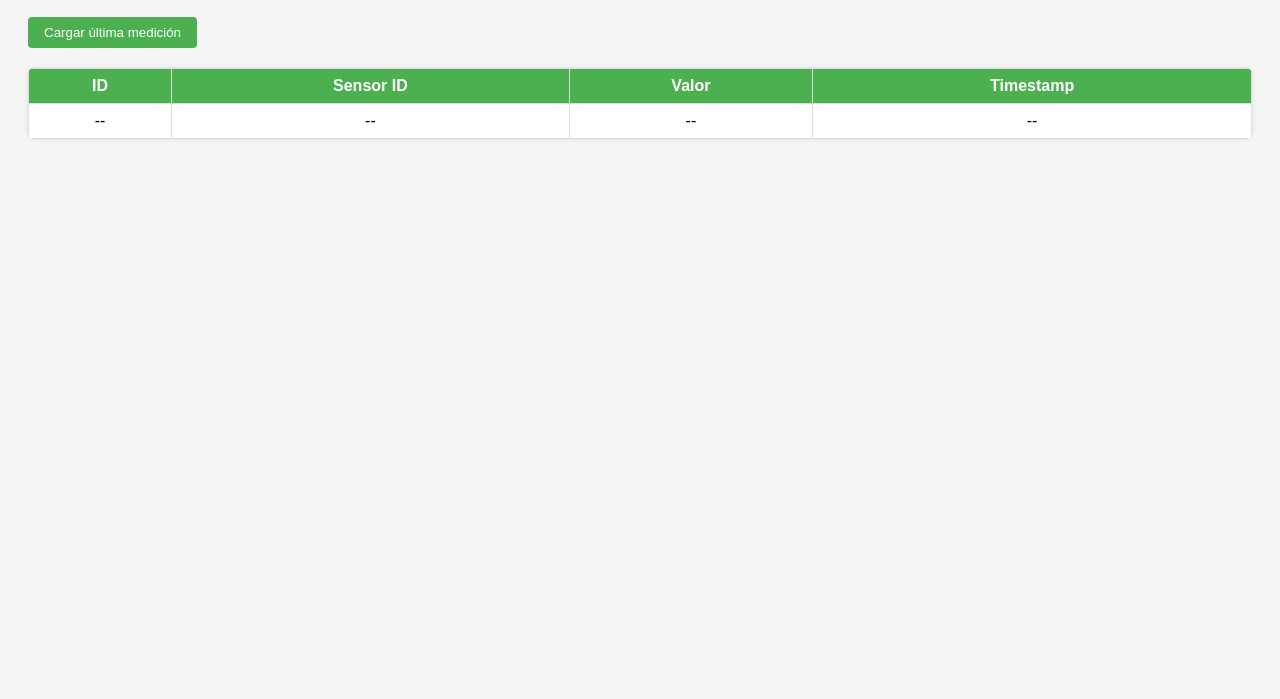
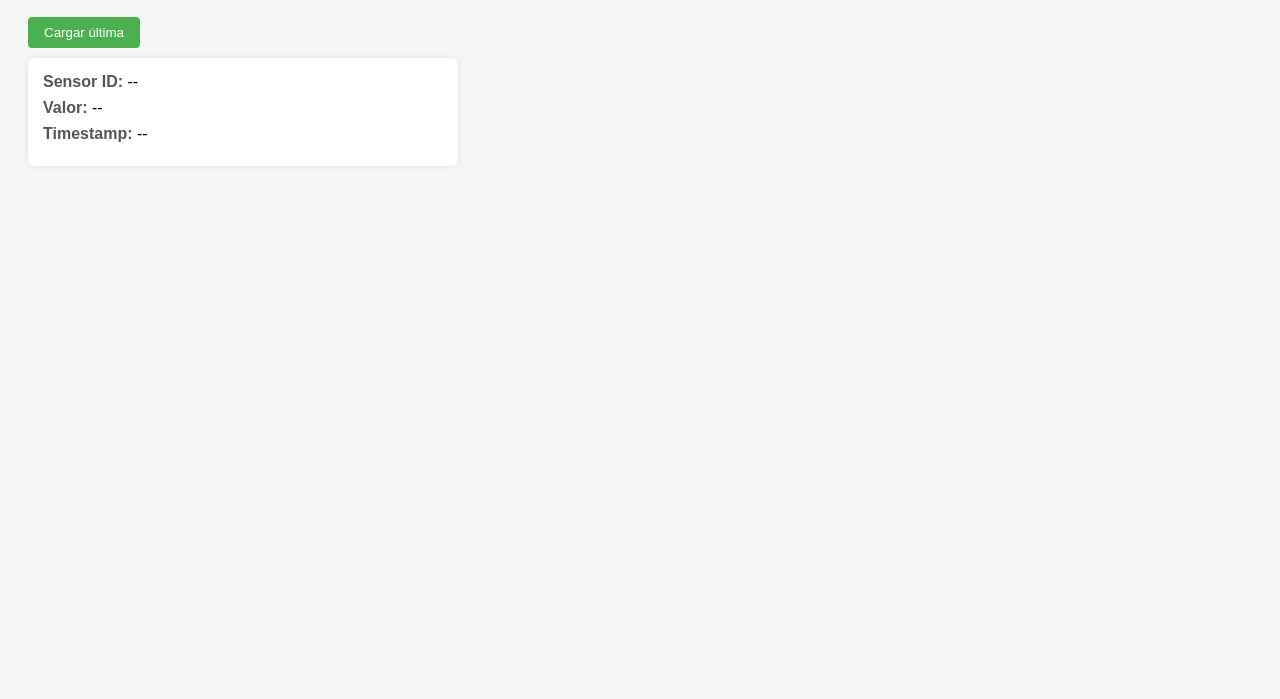
Before and after one commit to AlvaroMarraes/Sprint-0, a plain HTML site: page src/cliente/index.html in a window 1280 px wide. Shown: the part 101-800 px from the top of the page. Drawn offline with Linux system fonts and the light colour scheme; no server answers.

Commit message:
cambios en todo el servidor

```diff
--- a/src/cliente/index.html
+++ b/src/cliente/index.html
@@ -4,61 +4,25 @@
   <meta charset="UTF-8">
   <title>Monitor de Sensores</title>
   <style>
-    body { font-family: Arial, sans-serif; padding: 20px; background-color: #f5f5f5; }
+    body { font-family: Arial; padding: 20px; background: #f5f5f5; }
     h1 { color: #333; }
-    button { background-color: #4CAF50; color: white; border: none; padding: 8px 16px; cursor: pointer; margin-top: 10px; border-radius: 4px; }
-    button:hover { background-color: #45a049; }
-    table { border-collapse: collapse; width: 100%; margin-top: 20px; background-color: white; border-radius: 6px; overflow: hidden; box-shadow: 0 0 5px rgba(0,0,0,0.1); }
-    th, td { border: 1px solid #ddd; padding: 8px; text-align: center; }
-    th { background-color: #4CAF50; color: white; }
+    button { background: #4CAF50; color: white; padding: 8px 16px; border: none; cursor: pointer; margin-top: 10px; border-radius: 4px; }
+    button:hover { background: #45a049; }
+    .medicion { background: white; padding: 15px; border-radius: 6px; box-shadow: 0 0 5px rgba(0,0,0,0.1); margin-top: 10px; max-width: 400px; }
+    .medicion div { margin-bottom: 8px; }
+    .label { font-weight: bold; color: #555; }
   </style>
 </head>
 <body>
-  <h1>Monitor de Sensores</h1>
-  <button onclick="cargarUltima()">Cargar última medición</button>
+  <h1>Última medición</h1>
+  <button onclick="cargarUltima()">Cargar última</button>
 
-  <table>
-    <thead>
-      <tr>
-        <th>ID</th>
-        <th>Sensor ID</th>
-        <th>Valor</th>
-        <th>Timestamp</th>
-      </tr>
-    </thead>
-    <tbody id="tabla-mediciones">
-      <tr>
-        <td>--</td>
-        <td>--</td>
-        <td>--</td>
-        <td>--</td>
-      </tr>
-    </tbody>
-  </table>
+  <div id="salida" class="medicion">
+    <div><span class="label">Sensor ID:</span> --</div>
+    <div><span class="label">Valor:</span> --</div>
+    <div><span class="label">Timestamp:</span> --</div>
+  </div>
 
-  <script>
-    async function cargarUltima() {
-      try {
-        const res = await fetch("/api/medicion/1");
-        if (!res.ok) throw new Error("Error cargando medición");
-        const data = await res.json();
-
-        const tbody = document.getElementById("tabla-mediciones");
-        tbody.innerHTML = `
-          <tr>
-            <td>${data.id || "--"}</td>
-            <td>${data.sensorId || "--"}</td>
-            <td>${data.valor || "--"}</td>
-            <td>${data.timestamp || "--"}</td>
-          </tr>
-        `;
-      } catch (err) {
-        alert(err.message);
-      }
-    }
-
-    // Cargar al iniciar
-    cargarUltima();
-  </script>
+  <script src="logicaFrontEnd.js"></script>
 </body>
 </html>
--- a/src/servidor/Logica.js
+++ b/src/servidor/Logica.js
@@ -3,10 +3,11 @@ class Logica {
     this.db = db;
   }
 
+  // Guardar una medición
   guardarMedicion(datos) {
     return new Promise((resolve, reject) => {
       const sql = "INSERT INTO mediciones (sensorId, valor, timestamp) VALUES (?, ?, ?)";
-    this.db.run(sql, [datos.sensorId, datos.valor, datos.timestamp], function (err) {
+      this.db.run(sql, [datos.sensorId, datos.valor, datos.timestamp], function(err) {
         if (err) {
           reject(err);
         } else {
@@ -16,7 +17,7 @@ guardarMedicion(datos) {
     });
   }
 
-
+  // Obtener la última medición de un sensor
   getMedicion(sensorId) {
     return new Promise((resolve, reject) => {
       const sql = "SELECT * FROM mediciones WHERE sensorId = ? ORDER BY timestamp DESC LIMIT 1";
--- a/src/servidor/ReglasREST.js
+++ b/src/servidor/ReglasREST.js
@@ -3,7 +3,7 @@ const express = require("express");
 function crearReglasREST(logica) {
   const router = express.Router();
 
-    // POST /medicion -> guardarMedicion
+  // POST /medicion
   router.post("/medicion", async (req, res) => {
     try {
       const result = await logica.guardarMedicion(req.body);
@@ -14,7 +14,7 @@ function crearReglasREST(logica) {
     }
   });
 
-    // GET /medicion/:sensorId -> getMedicion
+  // GET /medicion/:sensorId
   router.get("/medicion/:sensorId", async (req, res) => {
     try {
       const result = await logica.getMedicion(req.params.sensorId);
--- a/src/servidor/servidor.js
+++ b/src/servidor/servidor.js
@@ -12,14 +12,13 @@ const db = new sqlite3.Database("mediciones.db");
 app.use(bodyParser.json());
 app.use(bodyParser.urlencoded({ extended: true }));
 
-// Crear lógica y montar reglas REST
+// Lógica y API
 const logica = new Logica(db);
 app.use("/api", crearReglasREST(logica));
 
-// Servir archivos estáticos (frontend)
+// Frontend
 app.use(express.static(path.join(__dirname, "public")));
 
-// Puerto (Plesk inyecta uno si usas Passenger, por eso || 3000)
 const PORT = process.env.PORT || 3000;
 app.listen(PORT, () => {
   console.log(`Servidor escuchando en http://localhost:${PORT}`);
```
Also changed, not shown: 1 other file. Lines whose indentation alone changed are shown as unchanged.
